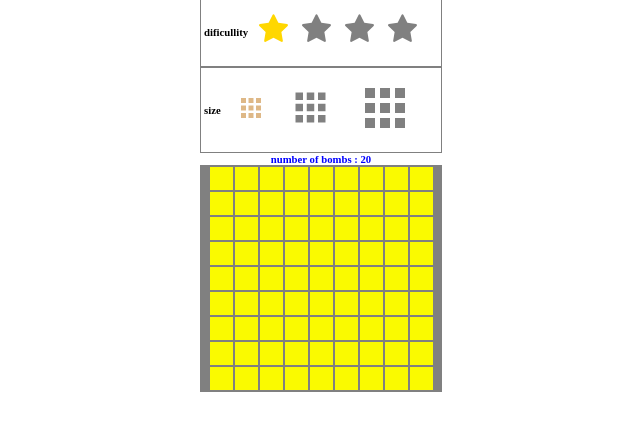
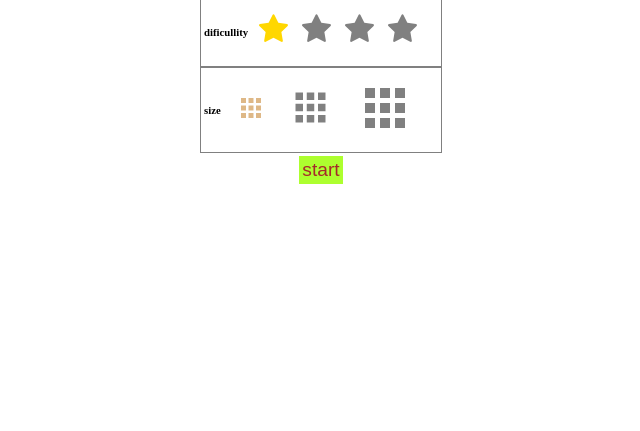
Before and after one commit to sirDanoosh/mine-sweeper-game, a React app: page / in a window 1280 px wide. Shown: the part 53-484 px from the top of the page, without its empty margins (319-959 px from the left). Built offline with nearby package versions, Linux system fonts and the light colour scheme.

Commit message:
UI redesigned and start/restart button added still can not finish the game in winning position still can not turn neighbour cells disabled when they are empty from bombs

```diff
--- a/src/component/Board.js
+++ b/src/component/Board.js
@@ -1,5 +1,7 @@
 import React from 'react'
 import './Board.css'
+
+
 
 function Board({ boardSize, dificullity }) {
     let minesCount = 20;
@@ -102,7 +104,7 @@ function Board({ boardSize, dificullity }) {
                     }
                     else {
                         document.getElementById(`btn__${i}`).innerHTML = "<i class='fa bombIcon'>&#xf1e2</i>"
-                        document.getElementById(`btn__${i}`).className = `${document.getElementById(`btn__${i}`).className} disabled`
+                        document.getElementById(`btn__${i}`).className = `${document.getElementById(`btn__${i}`).className}`
                     }
                 }
                 document.getElementById(`btn__${i}`).disabled = true
@@ -111,7 +113,7 @@ function Board({ boardSize, dificullity }) {
         return ableToCountinue
     }
 
-    const ClickedButton = ({ e, value, location }) => {
+    const ClickedButton = ({e, value, location }) => {
         if (winOrLoos(0)) {
             if (e.type === 'click') {
                 if (document.getElementById(`btn__${location}`).flaged) {
@@ -124,6 +126,7 @@ function Board({ boardSize, dificullity }) {
                         document.getElementById(`btn__${location}`).disabled = true
                         document.getElementById(`btn__${location}`).className = `${document.getElementById(`btn__${location}`).className} disabled`
                         winOrLoos(1)
+                        return
                     } else if (value === 0) {
                         document.getElementById(`btn__${location}`).disabled = true
                         document.getElementById(`btn__${location}`).className = `${document.getElementById(`btn__${location}`).className} disabled`
@@ -132,6 +135,60 @@ function Board({ boardSize, dificullity }) {
                         document.getElementById(`btn__${location}`).disabled = true
                         document.getElementById(`btn__${location}`).className = `${document.getElementById(`btn__${location}`).className} disabled btn-${value}`
                     }
+                    // let i = Math.floor(location / (boardSize - 1))
+                    // let j = location - (i * (boardSize))
+                    // let indicator = 1;
+                    // while (indicator) {
+                    //     if (boardMap[i][j - 1] < 10) {
+                    //         const val = boardMap[i][j - 1]
+                    //         const loc = (i * (boardSize) + (j - 1))
+
+
+                    //     }
+                    //     else if (boardMap[i][j + 1] < 10) {
+                    //         const val = boardMap[i][j + 1]
+                    //         const loc = (i * (boardSize) + (j + 1))
+                    //         console.log([e, val, loc, '2'])
+                    //         ClickedButton({ e, val, loc })
+                    //     }
+                    //     else if (boardMap[i - 1][j - 1] < 10) {
+                    //         const val = boardMap[i - 1][j - 1]
+                    //         const loc = ((i - 1) * (boardSize) + (j - 1))
+                    //         console.log([e, val, loc, '3'])
+                    //         ClickedButton({ e, val, loc })
+                    //     }
+                    //     else if (boardMap[i - 1][j + 1] < 10) {
+                    //         const val = boardMap[i - 1][j + 1]
+                    //         const loc = ((i - 1) * (boardSize) + (j + 1))
+                    //         console.log([e, val, loc, '4'])
+                    //         ClickedButton({ e, val, loc })
+                    //     }
+                    //     else if (boardMap[i - 1][j] < 10) {
+                    //         const val = boardMap[i - 1][j]
+                    //         const loc = ((i - 1) * (boardSize) + j)
+                    //         console.log([e, val, loc, '5'])
+                    //         ClickedButton({ e, val, loc })
+                    //     }
+                    //     else if (boardMap[i + 1][j - 1] < 10) {
+                    //         const val = boardMap[i + 1][j - 1]
+                    //         const loc = ((i + 1) * (boardSize) + (j - 1))
+                    //         console.log([e, val, loc, '6'])
+                    //         ClickedButton({ e, val, loc })
+                    //     }
+                    //     else if (boardMap[i + 1][j + 1] < 10) {
+                    //         const val = boardMap[i + 1][j + 1]
+                    //         const loc = ((i + 1) * (boardSize) + (j + 1))
+                    //         console.log([e, val, loc, '7'])
+                    //         ClickedButton({ e, val, loc })
+                    //     }
+                    //     else if (boardMap[i + 1][j] < 10) {
+                    //         const val = boardMap[i + 1][j]
+                    //         const loc = ((i + 1) * (boardSize) + j)
+                    //         console.log([e, val, loc, '8'])
+                    //         ClickedButton({ e, val, loc })
+                    //     }
+                    //     indicator = 0
+                    // }
                 }
             } else if (e.type === 'contextmenu') {
                 if (!document.getElementById(`btn__${location}`).disabled) {
--- a/src/index.css
+++ b/src/index.css
@@ -77,8 +77,10 @@ h2{
 }
 
 .startbtn{
-    color: #060b26;
-    background-color: #1a83ff;
+    color: brown;
+    background-color: greenyellow;
     border: 0;
-    border-radius: 50%;
+    padding: 3px;
+    margin: 3px;
+    font-size: larger;
 }
--- a/src/index.js
+++ b/src/index.js
@@ -8,33 +8,44 @@ import './index.css'
 function Game() {
     const [diff, setDiff] = useState(() => 1)
     const [size, setSize] = useState(() => 9)
-
+    const [start, setStart] = useState(()=> false)
     const changeDiff = (val) => setDiff(val)
     const changeSize = (val) => setSize(val)
-
+    const startGame = () => {
+        if (start) {
+            document.getElementById("startbtn").innerText = "start"
+            document.getElementsByName("label").disabled = false
+        } else {
+            document.getElementById("startbtn").innerText = "restart"
+            document.getElementsByClassName("diffContainer").disabled = true
+        }
+        setStart(!start)
+    }
     return (
         <div className="container">
             <h2>mine sweeper game</h2>
+            {start ? null :
                 <div className={`diffContainer`}>
                     <h6>dificullity</h6>
                     <label>
-                    <input type="radio" value={1} name="diff" className="radiobtn" onClick={(e)=>changeDiff(Number(e.target.value))}/>
+                        <input type="radio" value={1} name="diff" className="radiobtn" onClick={(e) => changeDiff(Number(e.target.value))} />
                         <AiIcon.AiFillStar className={`star star-easy ${diff === 0 ? "diactive" : "active"}`} />
                     </label>
                     <label>
-                    <input type="radio" value={2} name="diff" className="radiobtn" onClick={(e)=>changeDiff(Number(e.target.value))}/>
+                        <input type="radio" value={2} name="diff" className="radiobtn" onClick={(e) => changeDiff(Number(e.target.value))} />
                         <AiIcon.AiFillStar className={`star star-medium ${diff > 1 ? "active" : "deactive"}`} />
                     </label>
                     <label>
-                    <input type="radio" value={3} name="diff" className="radiobtn" onClick={(e)=>changeDiff(Number(e.target.value))}/>
+                        <input type="radio" value={3} name="diff" className="radiobtn" onClick={(e) => changeDiff(Number(e.target.value))} />
                         <AiIcon.AiFillStar className={`star star-hard ${diff > 2 ? "active" : "deactive"}`} />
                     </label>
                     <label>
-                    <input type="radio" value={4} name="diff" className="radiobtn" onClick={(e)=>changeDiff(Number(e.target.value))}/>
+                        <input type="radio" value={4} name="diff" className="radiobtn" onClick={(e) => changeDiff(Number(e.target.value))} />
                         <AiIcon.AiFillStar className={`star star-extreme ${diff > 3 ? "active" : "deactive"}`} />
                     </label>
                 </div>
-
+            }
+            {start ? null :
                 <div className={`sizeContainer`}>
                     <h6>size</h6>
                     <label>
@@ -50,8 +61,9 @@ function Game() {
                         <CgIcon.CgMenuGridR className={`size size-large ${size === 17 ? "active" : "deactive"}`} />
                     </label>
                 </div>
-            {/* <button type="submit" className="btn startbtn">Start</button> */}
-            < Board boardSize={size} dificullity={diff}/>
+            }
+            <button type="submit" className="btn startbtn" onClick={()=>startGame()} id="startbtn">start</button>
+            {start ? <Board boardSize={size} dificullity={diff} /> : null}
         </div>
     )
 }
```
Also changed, not shown: src/component/cellCheck.js (deleted), 1 other file. Lines whose indentation alone changed are shown as unchanged.
